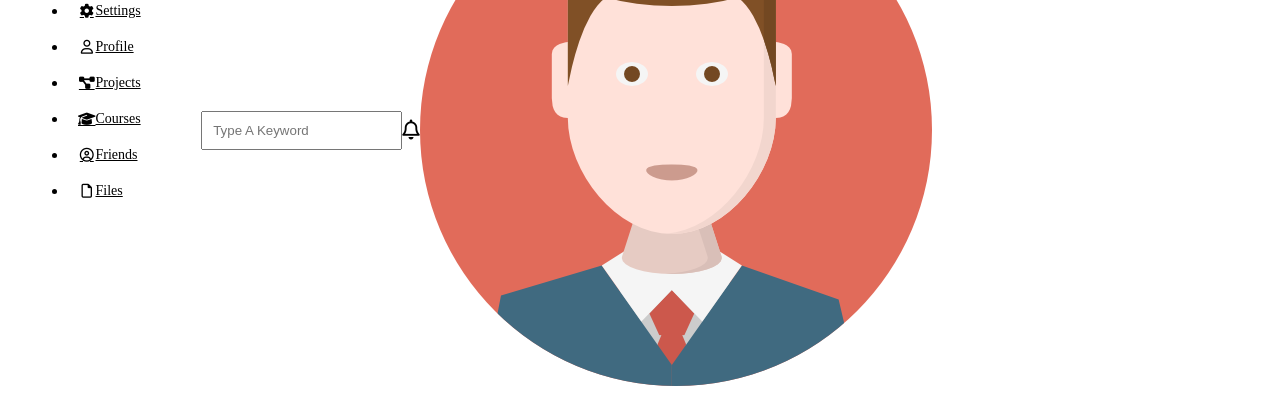
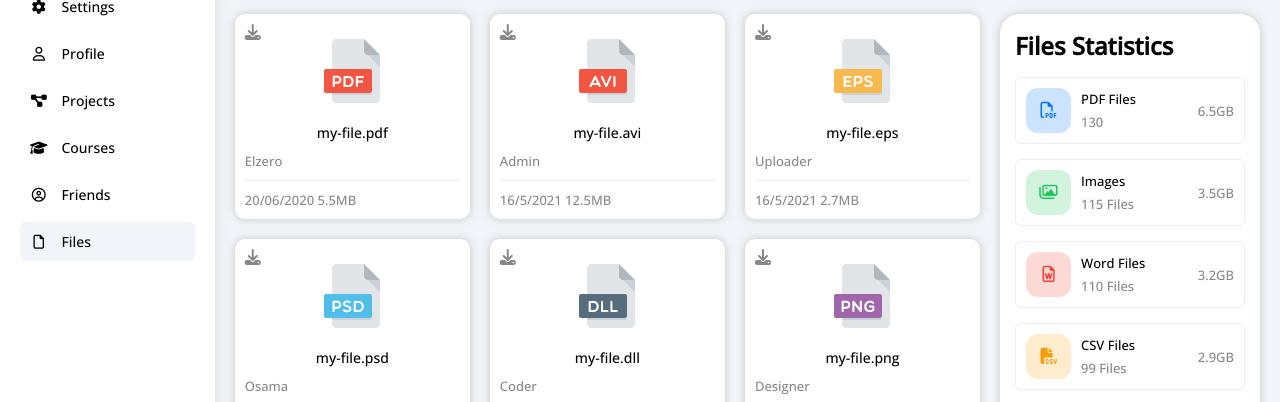
Before and after one commit to ma7mod7/Temp4, a plain HTML site: page FIles.html in a window 1280 px wide. Shown: the part 149-551 px from the top of the page. Drawn offline with nearby package versions, Linux system fonts and the light colour scheme; the site is published under a folder, as on GitHub Pages, so addresses that start at the root find nothing.

Commit message:
edit path

```diff
--- a/FIles.html
+++ b/FIles.html
@@ -6,7 +6,7 @@
     <meta name="viewport" content="width=device-width, initial-scale=1.0">
     <title>Files</title>
     <link rel="stylesheet" href="Css/framework.css">
-    <link rel="stylesheet" href="/Css/style.css">
+    <link rel="stylesheet" href="Css/style.css">
     <link rel="stylesheet" href="https://cdnjs.cloudflare.com/ajax/libs/font-awesome/6.7.2/css/all.min.css"
         integrity="sha512-Evv84Mr4kqVGRNSgIGL/F/aIDqQb7xQ2vcrdIwxfjThSH8CSR7PBEakCr51Ck+w+/U6swU2Im1vVX0SVk9ABhg=="
         crossorigin="anonymous" referrerpolicy="no-referrer" />
--- a/courses.html
+++ b/courses.html
@@ -6,7 +6,7 @@
     <meta name="viewport" content="width=device-width, initial-scale=1.0">
     <title>Courses</title>
     <link rel="stylesheet" href="Css/framework.css">
-    <link rel="stylesheet" href="/Css/style.css">
+    <link rel="stylesheet" href="Css/style.css">
     <link rel="stylesheet" href="https://cdnjs.cloudflare.com/ajax/libs/font-awesome/6.7.2/css/all.min.css"
         integrity="sha512-Evv84Mr4kqVGRNSgIGL/F/aIDqQb7xQ2vcrdIwxfjThSH8CSR7PBEakCr51Ck+w+/U6swU2Im1vVX0SVk9ABhg=="
         crossorigin="anonymous" referrerpolicy="no-referrer" />
```
Also changed, not shown: friends.html (+1 -1 lines), profile.html (+1 -1 lines), projects.html (+1 -1 lines), settings.html (+1 -1 lines).
